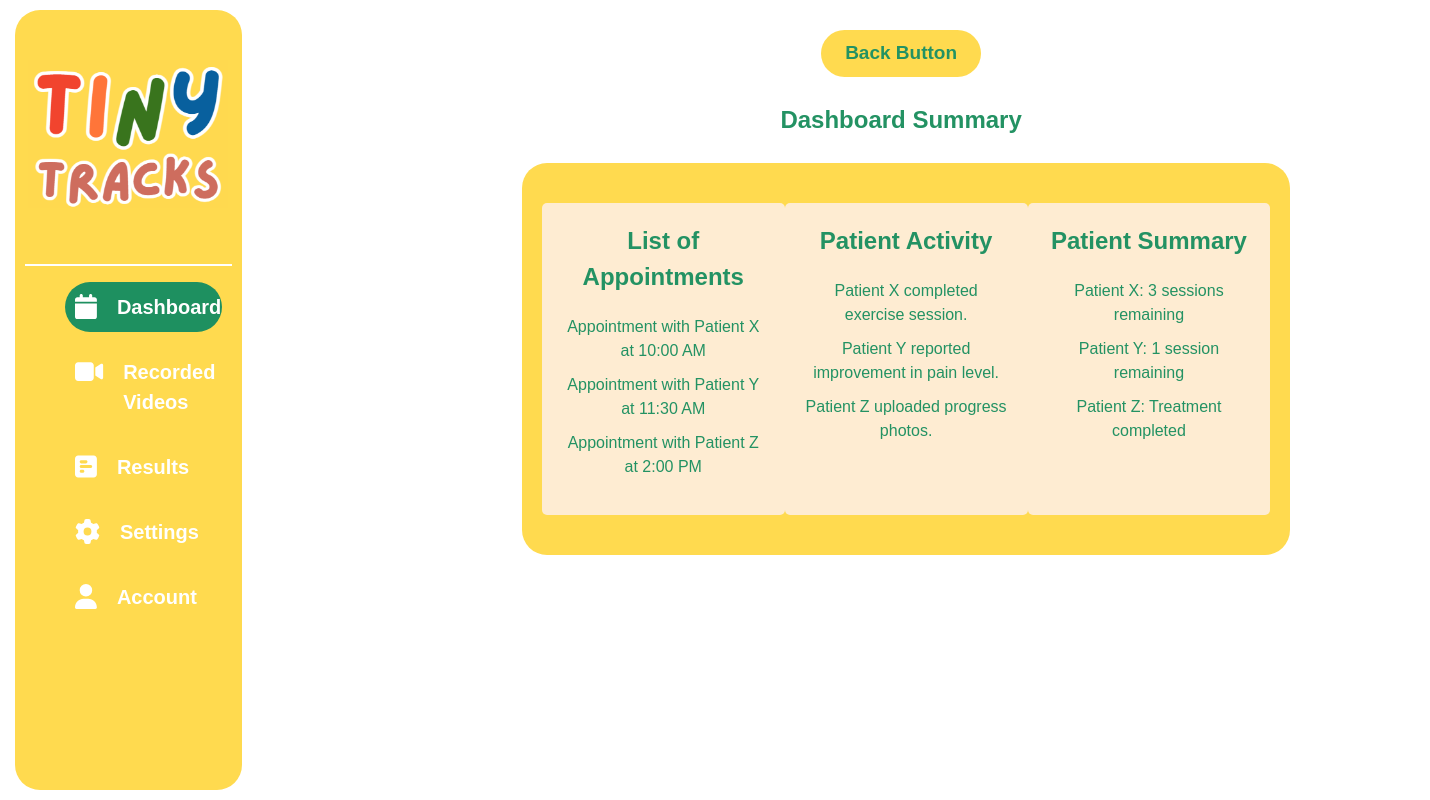
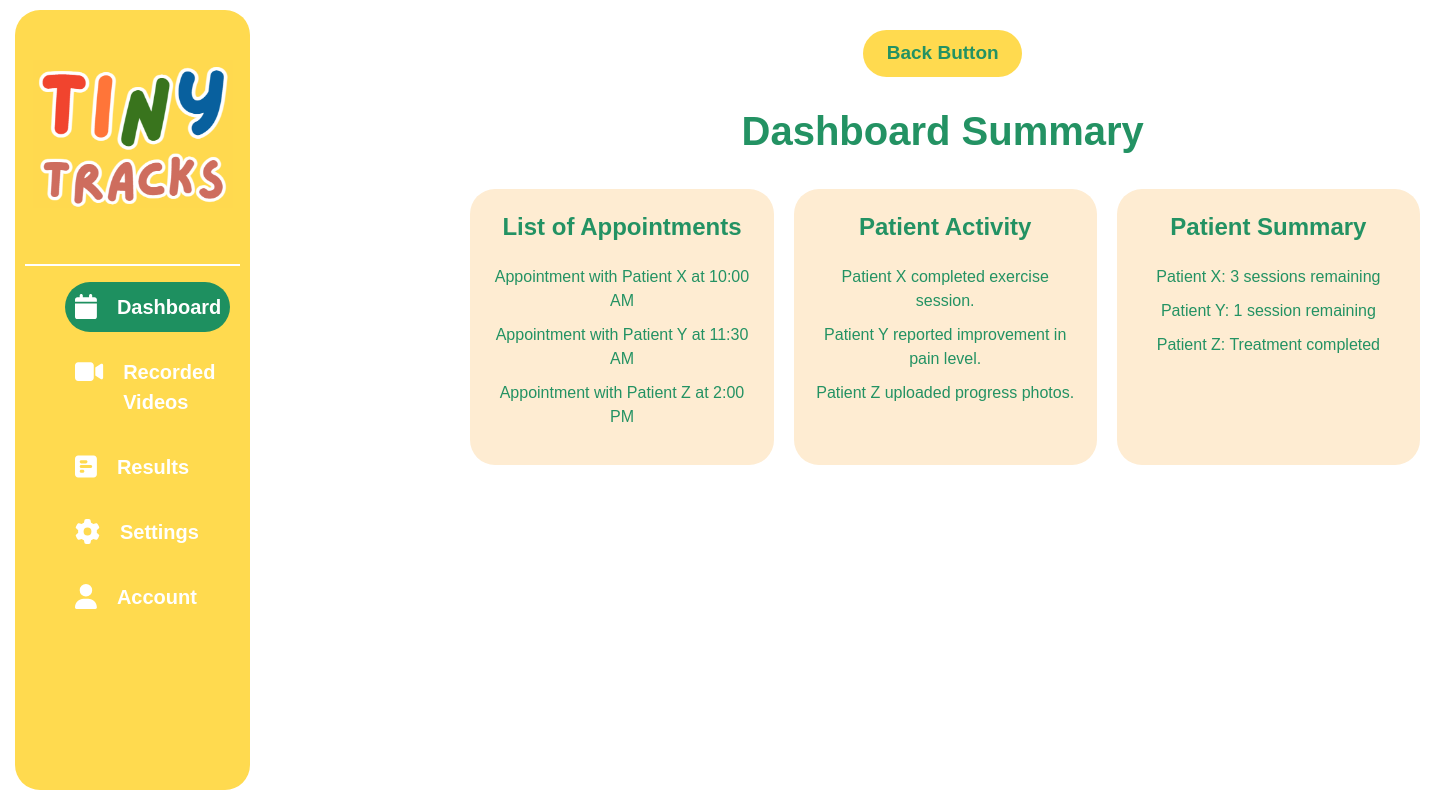
Before and after one commit to qhagayla/GMSADashboard, a React (Vite) app in the folder client/: page / in a window 1280 px wide. Both pictures are taken after a click on the item "Dashboard". Shown: the whole page, 1430 px wide, since content can reach past the window. Built offline with nearby package versions, Linux system fonts and the light colour scheme; the HTML template or start-up script is replaced by a standard one.

Commit message:
another dashboard update

```diff
--- a/client/src/Dashboard.css
+++ b/client/src/Dashboard.css
@@ -1,10 +1,15 @@
 .dashboard {
   font-family: Arial, sans-serif;
-  width: 80%;
+  width: 100%;
   margin: 0 auto;
-  margin-left: 240px;
+  margin-left: 170px;
   color: #239263;
   text-align: center;
+}
+
+.dashboard h1 {
+  font-size: 40px;
+  margin-left: 15px;
 }
 
 .dashboard-content {
@@ -13,25 +18,14 @@
   margin-left: 20px;
 }
 
-.dashboard-wrapper {
-  display: flex;
-  flex-direction: row;
-  background-color: #ffda4f;
-  border-radius: 5px;
-  padding: 20px;
-  margin-bottom: 10px;
-  margin-right: 10px;
-  border-radius: 25px;
-  margin-top: 5px;
-}
-
 .widget {
   background-color: #feecd2;
-  border-radius: 5px;
+  border-radius: 25px;
   padding: 20px;
   margin-bottom: 20px;
   flex: 1;
   margin-top: 20px;
+  margin: 10px;
 }
 
 .widget h2 {
@@ -51,6 +45,7 @@
 
 .dashboard button {
   margin-bottom: 5px;
+  margin-left: 15px;
   background-color: #ffda4f;
   color: #239263;
   font-weight: bold;
--- a/client/src/Dashboard.jsx
+++ b/client/src/Dashboard.jsx
@@ -5,9 +5,8 @@ function Dashboard({ onBackClick }) {
   return (
     <div className="dashboard">
       <button onClick={onBackClick}>Back Button</button>
-      <h2>Dashboard Summary</h2>
+      <h1>Dashboard Summary</h1>
       <div className="dashboard-content">
-        <div className="dashboard-wrapper">
           <div className="widget">
             <h2>List of Appointments</h2>
             <ul>
@@ -32,7 +31,6 @@ function Dashboard({ onBackClick }) {
               <li>Patient Z: Treatment completed</li>
             </ul>
           </div>
-        </div>
       </div>
     </div>
   );
```
